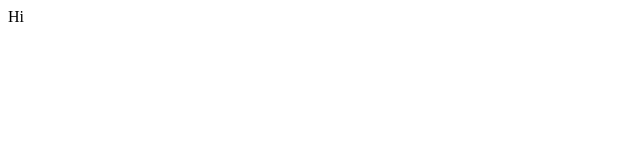
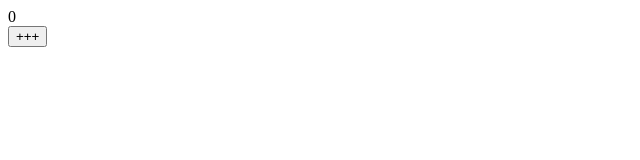
Before and after one commit to ximuli/peach-fe-vue3, a Vue app: page / in a window 1280 px wide. Shown: the top 160 px of the page, without its empty margins (0-640 px from the left). Built offline with nearby package versions, Linux system fonts and the light colour scheme.

Commit message:
使用TSX代替Template

```diff
--- /dev/null
+++ b/src/App.tsx
@@ -0,0 +1,14 @@
+import { defineComponent, ref } from 'vue';
+
+export const App = defineComponent({
+  setup() {
+    const refCount = ref(0)
+    const onClick = () => {
+      refCount.value += 1
+    }
+    return () => <>
+      <div>{refCount.value}</div>
+      <button onClick={onClick}>+++</button>
+    </>
+  }
+})
--- a/src/App.vue
+++ /dev/null
@@ -1,7 +0,0 @@
-<script setup lang="ts">
-
-</script>
-
-<template>
-  <div>Hi</div>
-</template>
--- a/src/main.ts
+++ b/src/main.ts
@@ -1,5 +1,5 @@
 import { createApp } from 'vue'
 import './style.css'
-import App from './App.vue'
+import { App } from './App'
 
 createApp(App).mount('#app')
```
Also changed, not shown: 1 other file (tests, documents, lock files or other folders).
